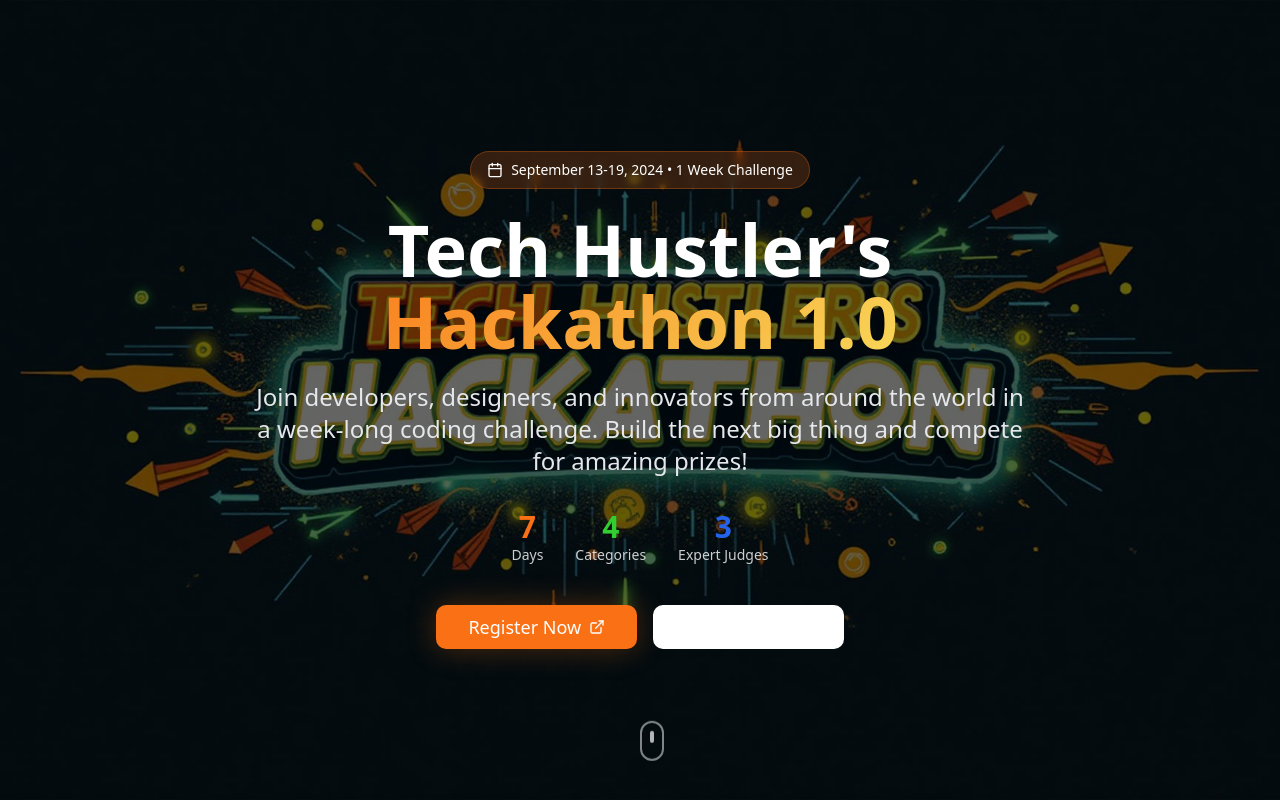
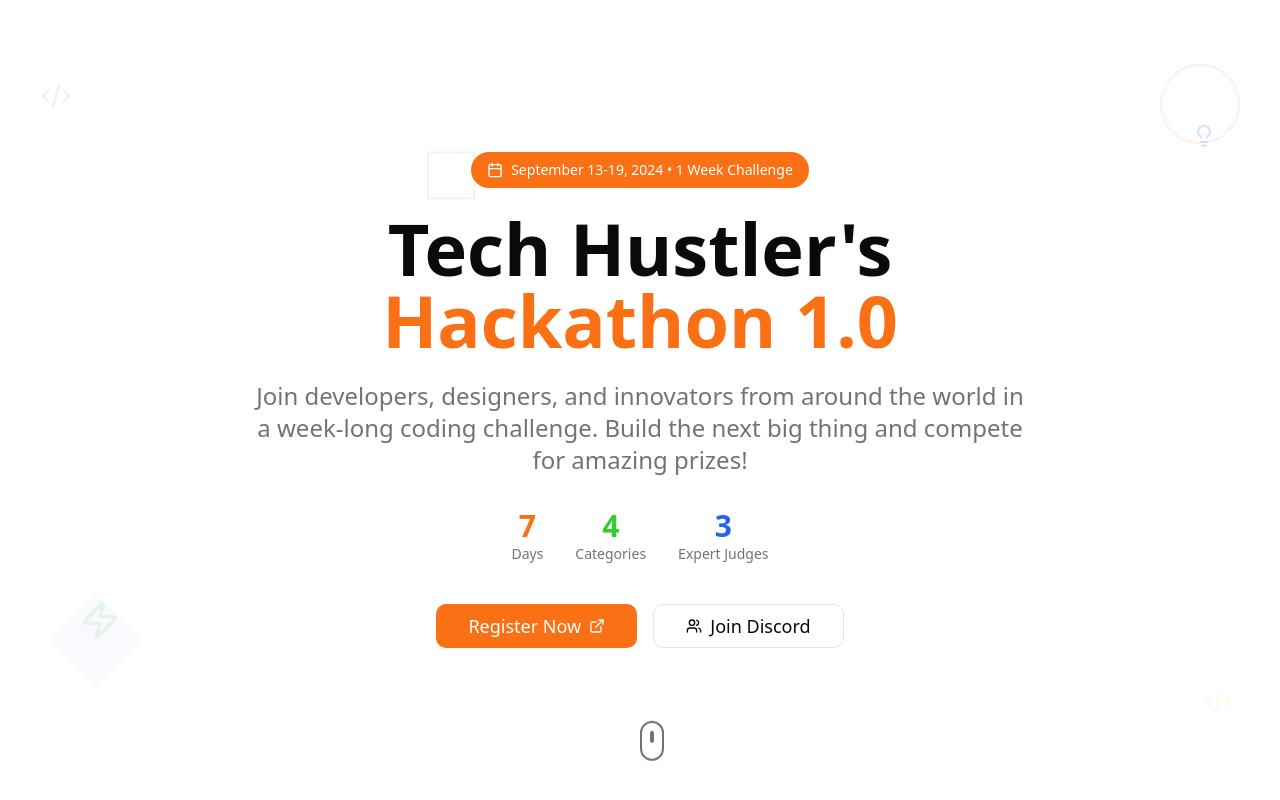
Before and after one commit to testjngai08-maker/tech-hustle-hub, a React (Vite) app: page / in a window 1280 px wide. Shown: the top 800 px of the page. Built offline with nearby package versions, Linux system fonts and the light colour scheme.

Commit message:
Refactor hero section
Remove background image and gradients from hero section, replacing them with SVG illustrations and solid colors.

```diff
--- a/src/components/HeroSection.tsx
+++ b/src/components/HeroSection.tsx
@@ -1,54 +1,59 @@
 import { Button } from "@/components/ui/button";
-import { ExternalLink, Calendar, Users } from "lucide-react";
-import hackathonBanner from "@/assets/hackathon-banner.jpg";
+import { ExternalLink, Calendar, Users, Code2, Lightbulb, Zap } from "lucide-react";
 
 const HeroSection = () => {
   return (
-    <section className="relative min-h-screen flex items-center justify-center overflow-hidden">
-      {/* Background Image */}
-      <div
-        className="absolute inset-0 bg-cover bg-center bg-no-repeat"
-        style={{ backgroundImage: `url(${hackathonBanner})` }}
-      >
-        <div className="absolute inset-0 bg-black/60" />
+    <section className="relative min-h-screen flex items-center justify-center overflow-hidden bg-background">
+      {/* Background SVG Illustrations */}
+      <div className="absolute inset-0 overflow-hidden">
+        {/* Floating Code Icons */}
+        <Code2 className="absolute top-20 left-10 h-8 w-8 text-primary/20 animate-pulse" />
+        <Lightbulb className="absolute top-32 right-16 h-6 w-6 text-accent/20 animate-bounce" />
+        <Zap className="absolute bottom-40 left-20 h-10 w-10 text-secondary/20 animate-pulse" />
+        <Code2 className="absolute bottom-20 right-12 h-7 w-7 text-warning/20 animate-bounce" />
+
+        {/* Geometric Shapes */}
+        <div className="absolute top-16 right-10 w-20 h-20 border-2 border-primary/10 rounded-full animate-spin [animation-duration:20s]" />
+        <div className="absolute bottom-32 left-16 w-16 h-16 bg-accent/5 rotate-45 animate-pulse" />
+        <div className="absolute top-40 left-1/3 w-12 h-12 border-2 border-secondary/10 rotate-12 animate-bounce" />
       </div>
 
       {/* Content */}
       <div className="relative z-10 text-center px-4 py-20">
         <div className="max-w-4xl mx-auto">
           {/* Badge */}
-          <div className="inline-flex items-center gap-2 bg-primary/20 backdrop-blur-sm border border-primary/30 rounded-full px-4 py-2 text-sm font-medium text-white mb-6">
+          <div className="inline-flex items-center gap-2 bg-primary text-primary-foreground rounded-full px-4 py-2 text-sm font-medium mb-6">
             <Calendar className="h-4 w-4" />
             September 13-19, 2024 • 1 Week Challenge
           </div>
 
           {/* Main Title */}
-          <h1 className="text-5xl md:text-7xl font-bold text-white mb-6">
+          <h1 className="text-5xl md:text-7xl font-bold text-foreground mb-6">
             Tech Hustler's
-            <span className="block bg-gradient-primary bg-clip-text text-transparent">
+            <span className="block text-primary">
               Hackathon 1.0
             </span>
           </h1>
 
           {/* Subtitle */}
-          <p className="text-xl md:text-2xl text-gray-200 mb-8 max-w-3xl mx-auto">
+          <p className="text-xl md:text-2xl text-muted-foreground mb-8 max-w-3xl mx-auto">
             Join developers, designers, and innovators from around the world in a week-long coding challenge.
             Build the next big thing and compete for amazing prizes!
           </p>
 
           {/* Stats */}
-          <div className="flex flex-wrap justify-center gap-8 mb-10 text-white">
+          <div className="flex flex-wrap justify-center gap-8 mb-10">
             <div className="text-center">
               <div className="text-3xl font-bold text-primary">7</div>
-              <div className="text-sm opacity-80">Days</div>
+              <div className="text-sm text-muted-foreground">Days</div>
             </div>
             <div className="text-center">
               <div className="text-3xl font-bold text-secondary">4</div>
-              <div className="text-sm opacity-80">Categories</div>
+              <div className="text-sm text-muted-foreground">Categories</div>
             </div>
             <div className="text-center">
               <div className="text-3xl font-bold text-accent">3</div>
-              <div className="text-sm opacity-80">Expert Judges</div>
+              <div className="text-sm text-muted-foreground">Expert Judges</div>
             </div>
           </div>
 
@@ -56,7 +61,7 @@ const HeroSection = () => {
           <div className="flex flex-col sm:flex-row gap-4 justify-center items-center">
             <Button
               size="lg"
-              className="bg-primary hover:bg-primary/90 text-primary-foreground shadow-glow px-8 py-3 text-lg"
+              className="bg-primary hover:bg-primary/90 text-primary-foreground px-8 py-3 text-lg"
               asChild
             >
               <a
@@ -73,7 +78,7 @@ const HeroSection = () => {
             <Button
               variant="outline"
               size="lg"
-              className="border-white/30 text-white hover:bg-white/10 backdrop-blur-sm px-8 py-3 text-lg"
+              className="px-8 py-3 text-lg"
               asChild
             >
               <a
@@ -90,8 +95,8 @@ const HeroSection = () => {
 
       {/* Scroll Indicator */}
       <div className="absolute bottom-8 left-1/2 transform -translate-x-1/2 animate-bounce">
-        <div className="w-6 h-10 border-2 border-white/50 rounded-full flex justify-center">
-          <div className="w-1 h-3 bg-white/70 rounded-full mt-2"></div>
+        <div className="w-6 h-10 border-2 border-muted-foreground rounded-full flex justify-center">
+          <div className="w-1 h-3 bg-muted-foreground rounded-full mt-2"></div>
         </div>
       </div>
     </section>
```
